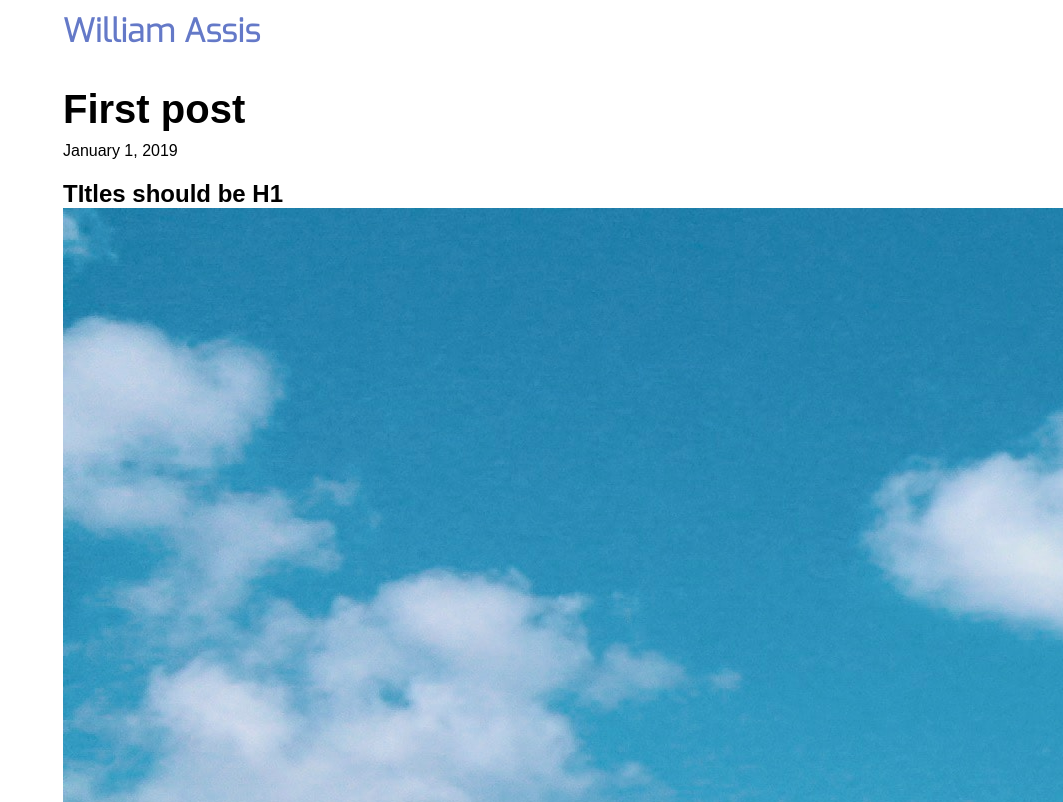
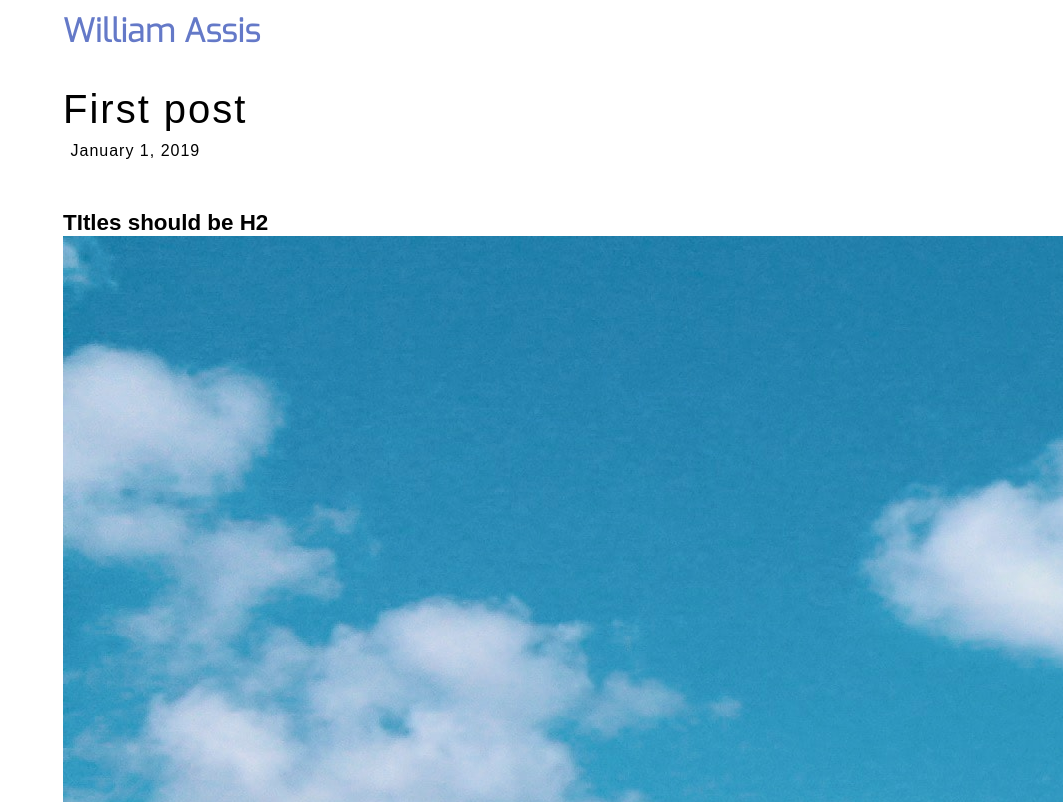
Before and after one commit to gassiss/blog, a Gatsby site: page /first-post in a window 1280 px wide. Shown: the top 802 px of the page, without its empty margins (217-1280 px from the left). Built offline with nearby package versions, Linux system fonts and the light colour scheme; Gatsby itself is replaced by a stand-in of ours; some packages are replaced by stand-ins of ours; a web font is replaced by a local one.

Commit message:
Styling blog posts

````diff
--- a/src/posts/first-post/first-post.md
+++ b/src/posts/first-post/first-post.md
@@ -5,7 +5,7 @@ description: "A sneak peak on what this post is about making it long to see what
 type: "Productivity"
 ---
 
-# TItles should be H1
+## TItles should be H2
 
 ![picture of great barrier reef](./australia.jpg)
 
@@ -18,6 +18,11 @@ they all stack together as one big line
 
 but with extra lines
 
+And this is how [a link](http://localhost:8000) looks like.
+
+> see here a blockquote
+> THIS IS A bloCKQUOte
+
 its a new p element
 
 ```
--- a/src/templates/Post.js
+++ b/src/templates/Post.js
@@ -22,25 +22,70 @@ const Title = styled.h1`
   margin: 35px auto 10px;
   width: 100%;
   max-width: 720px;
+  font-weight: 400;
+  letter-spacing: 2px;
+
+  @media only screen and (max-width: 400px) {
+    font-size: 2.25rem;
+  }
 `;
 
 const PostDate = styled.p`
   margin: 0 auto 20px;
+  padding-left: 15px;
   width: 100%;
   max-width: 720px;
+  letter-spacing: 1px;
+
+  @media only screen and (max-width: 400px) {
+    font-size: 0.8rem;
+  }
 `;
 
 const Article = styled.article`
-  h1,
+  padding: 30px 0;
+
   h2,
-  h3,
   p,
   ul,
   ol,
   li {
+    font-weight: 500;
     max-width: 720px;
     margin: 0 auto;
     overflow: visible;
+    font-size: 1.25rem;
+  }
+
+  h2 {
+    font-size: 1.4rem;
+  }
+
+  a,
+  h2 {
+    font-weight: 600;
+  }
+
+  p {
+    margin-bottom: 1.6rem;
+    line-height: 1.4;
+  }
+
+  @media only screen and (max-width: 400px) {
+    h2 {
+      font-size: 1.25rem;
+    }
+    p,
+    ul,
+    ol,
+    li,
+    a {
+      font-size: 1.1rem;
+    }
+    p {
+      line-height: 1.2;
+      margin-bottom: 1.4rem;
+    }
   }
 `;
 
````
